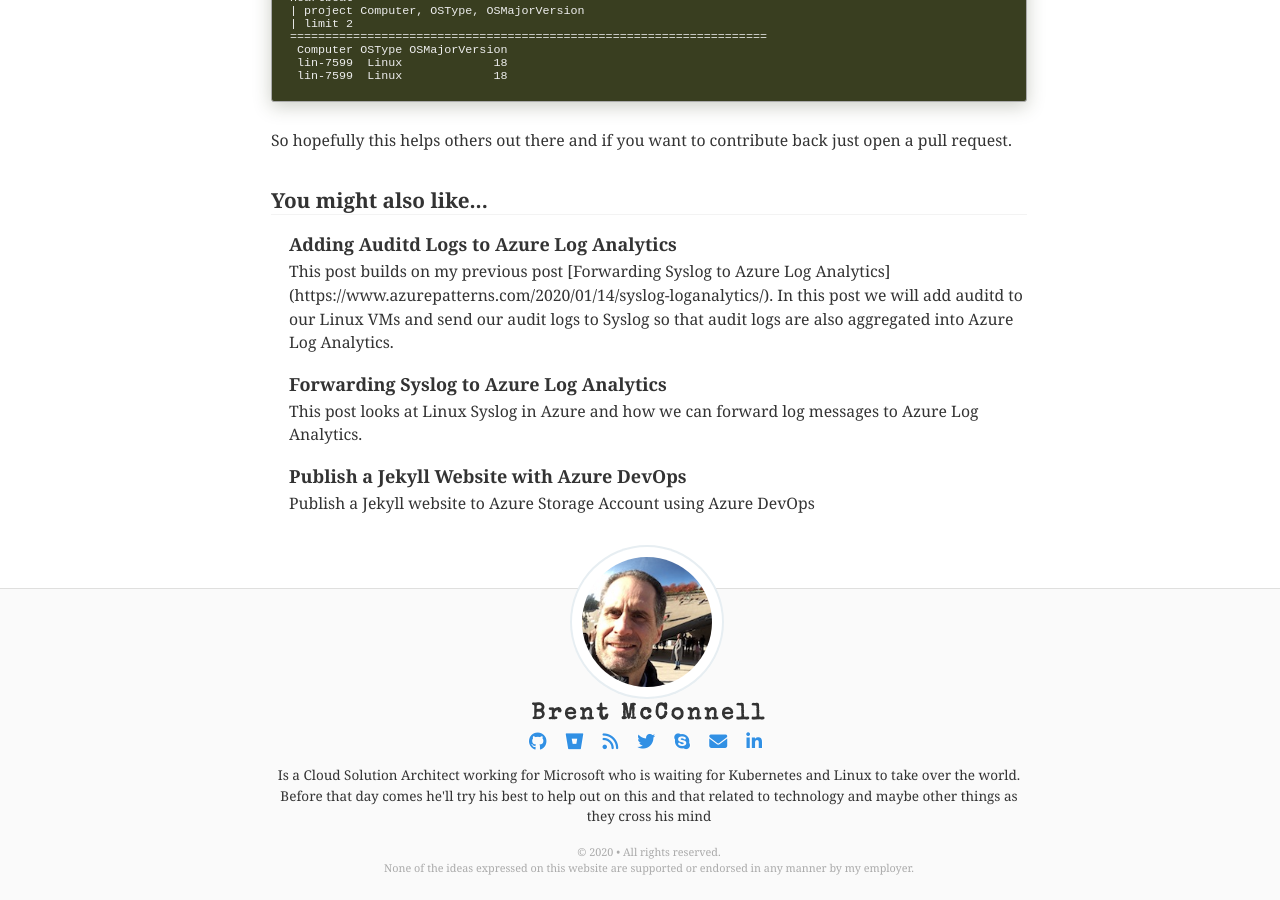
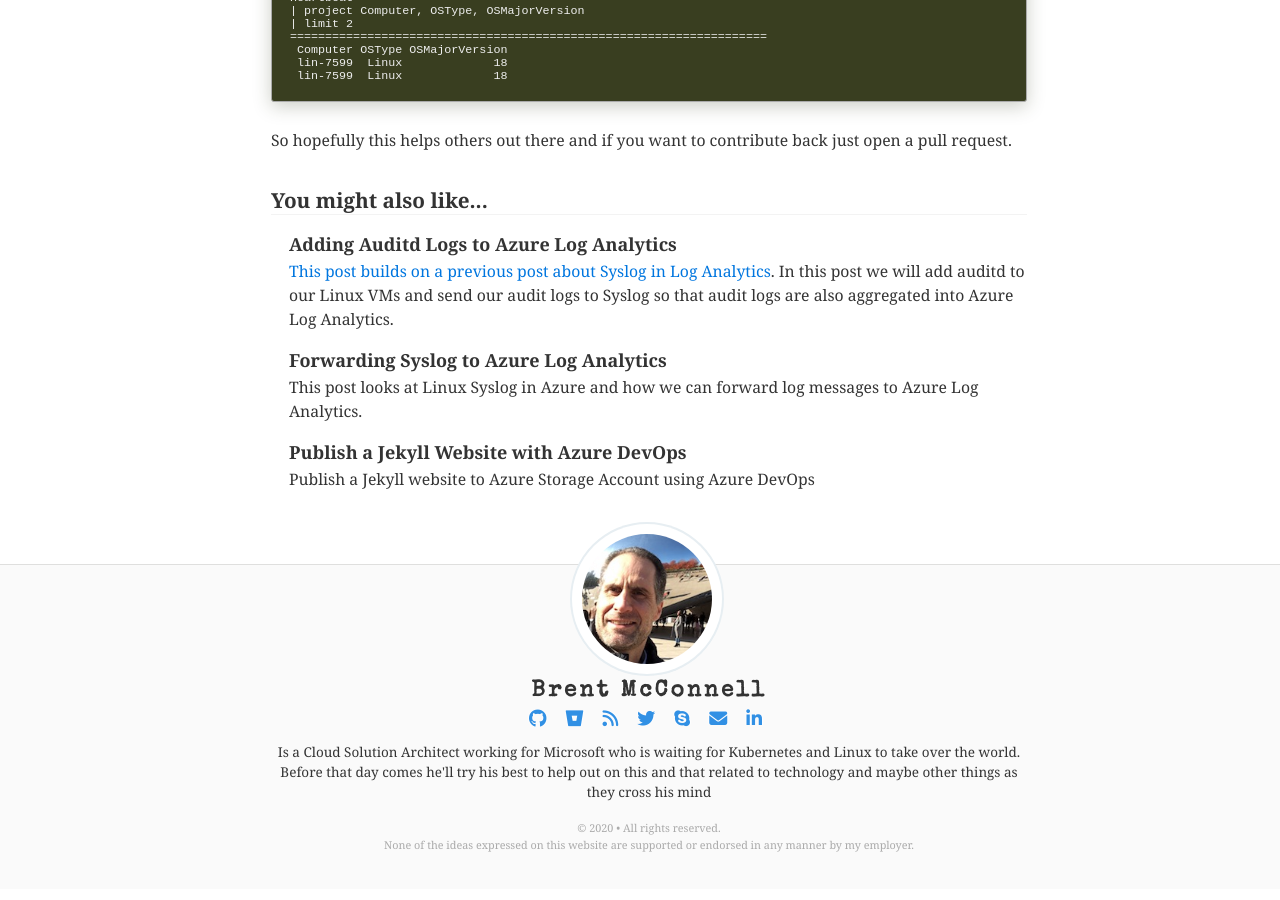
Before and after one commit to brentmcconnell/brentmcconnell.github.io, a Jekyll site: the page built from _posts/2019-07-20-kql-cli.md, in a window 1280 px wide and 900 px high, scrolled down 2549 px. Built offline with Jekyll 4.4.1, drawn with Linux system fonts in a browser that asks for light colours; nearby versions of some CDN libraries; some web fonts are replaced.

Commit message:
added a href in summary of auditd blog post

```diff
--- a/_posts/2020-01-18-auditd.md
+++ b/_posts/2020-01-18-auditd.md
@@ -3,7 +3,7 @@
 title:  Adding Auditd Logs to Azure Log Analytics
 date: 2020-01-17
 summary: |
- This post builds on my previous post [Forwarding Syslog to Azure Log Analytics](https://www.azurepatterns.com/2020/01/14/syslog-loganalytics/).  In
+ This post builds on a previous post about Syslog in Log Analytics<a href=https://www.azurepatterns.com/2020/01/14/syslog-loganalytics></a>.  In
  this post we will add auditd to our Linux VMs and send our audit logs to Syslog
  so that audit logs are also aggregated into Azure Log Analytics.
 tags: linux loganalytics auditd audit
```
